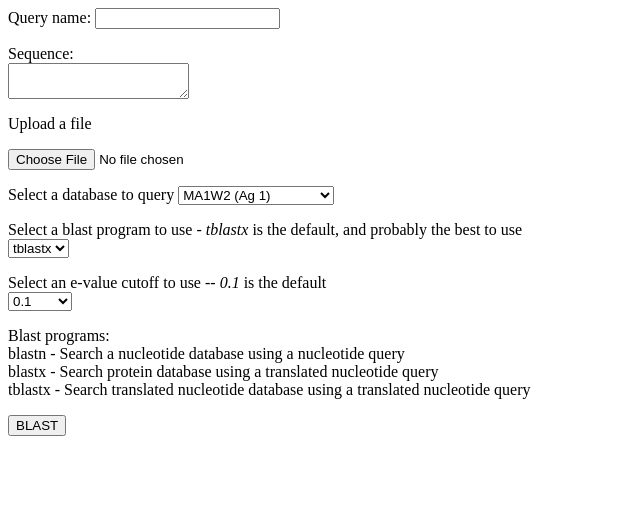
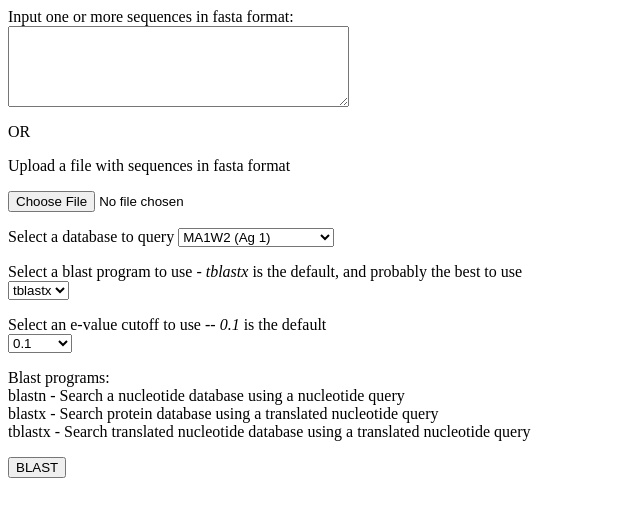
Before and after one commit to ctb/blastkit, a plain HTML site: page www/index.html in a window 1280 px wide. Shown: the whole page, without its empty margins (0-640 px from the left). Drawn offline with Linux system fonts and the light colour scheme.

Commit message:
made changes to index

```diff
--- a/www/index.html
+++ b/www/index.html
@@ -1,12 +1,13 @@
 <form method='POST' action='submit_test.cgi' enctype='multipart/form-data'>
-Query name: <input type='text' name='name'><p>
 
-Sequence:<br>
-<textarea name='sequence'></textarea>
+Input one or more sequences in fasta format:<br>
+
+<textarea rows="5" cols="40" name='sequence'></textarea>
 <p>
 <p>
+OR
 
-<p>     Upload a file
+<p>     Upload a file with sequences in fasta format
 
 <p><p class="nomargin"><input type="file" name="filename">
  <p>Select a database to query
```
